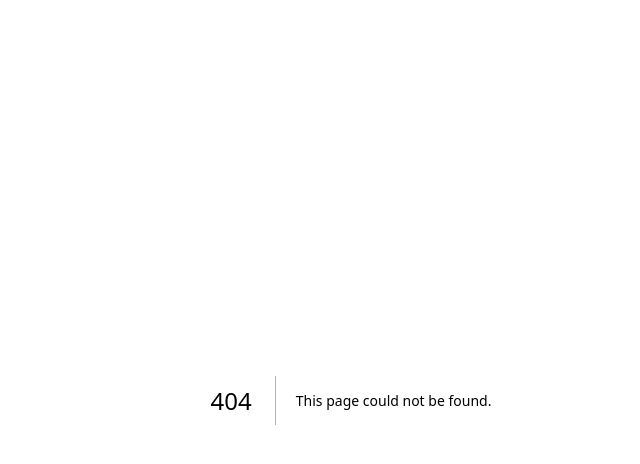
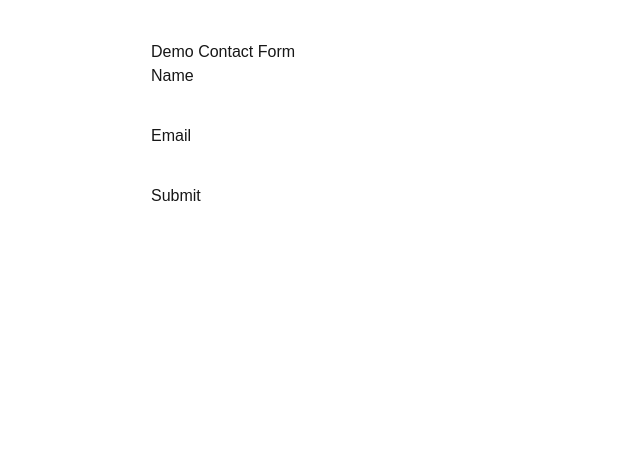
Before and after one commit to 4June03/demoooo, a Next.js app: page /form in a window 1280 px wide. Before the commit this address had no page. Shown: the top 464 px of the page, without its empty margins (289-929 px from the left). Built offline with nearby package versions, Linux system fonts and the light colour scheme.

Commit message:
feat: add form submit

```diff
--- /dev/null
+++ b/app/form/page.tsx
@@ -0,0 +1,10 @@
+import FormDemo from '@/components/DemoForm'
+import React from 'react'
+
+const page = () => {
+  return (
+    <FormDemo/>
+  )
+}
+
+export default page
--- a/app/layout.tsx
+++ b/app/layout.tsx
@@ -29,7 +29,6 @@ export default function RootLayout({
         className={`${geistSans.variable} ${geistMono.variable} antialiased`}
       >
       <GoogleTagManager gtmId="GTM-PBFC8XW7" />
-
         {children}
       </body>
     </html>
--- /dev/null
+++ b/components/DemoForm.tsx
@@ -0,0 +1,53 @@
+import { sendGTMEvent } from "@next/third-parties/google"
+import { useState } from "react"
+
+export default function FormDemo() {
+  const [name, setName] = useState("")
+  const [email, setEmail] = useState("")
+
+  const handleSubmit = (e: React.FormEvent) => {
+    e.preventDefault()
+
+    console.log("Form submitted:", { name, email })
+
+    sendGTMEvent({ event: 'form_submit', value: {
+        name,email
+    } })
+
+    // reset form (optional)
+    setName("")
+    setEmail("")
+  }
+
+  return (
+    <div style={{ maxWidth: 400, margin: "40px auto" }}>
+      <h2>Demo Contact Form</h2>
+
+      <form onSubmit={handleSubmit}>
+        <div style={{ marginBottom: 12 }}>
+          <label>Name</label>
+          <input
+            type="text"
+            value={name}
+            required
+            onChange={(e) => setName(e.target.value)}
+            style={{ width: "100%" }}
+          />
+        </div>
+
+        <div style={{ marginBottom: 12 }}>
+          <label>Email</label>
+          <input
+            type="email"
+            value={email}
+            required
+            onChange={(e) => setEmail(e.target.value)}
+            style={{ width: "100%" }}
+          />
+        </div>
+
+        <button type="submit">Submit</button>
+      </form>
+    </div>
+  )
+}
```
